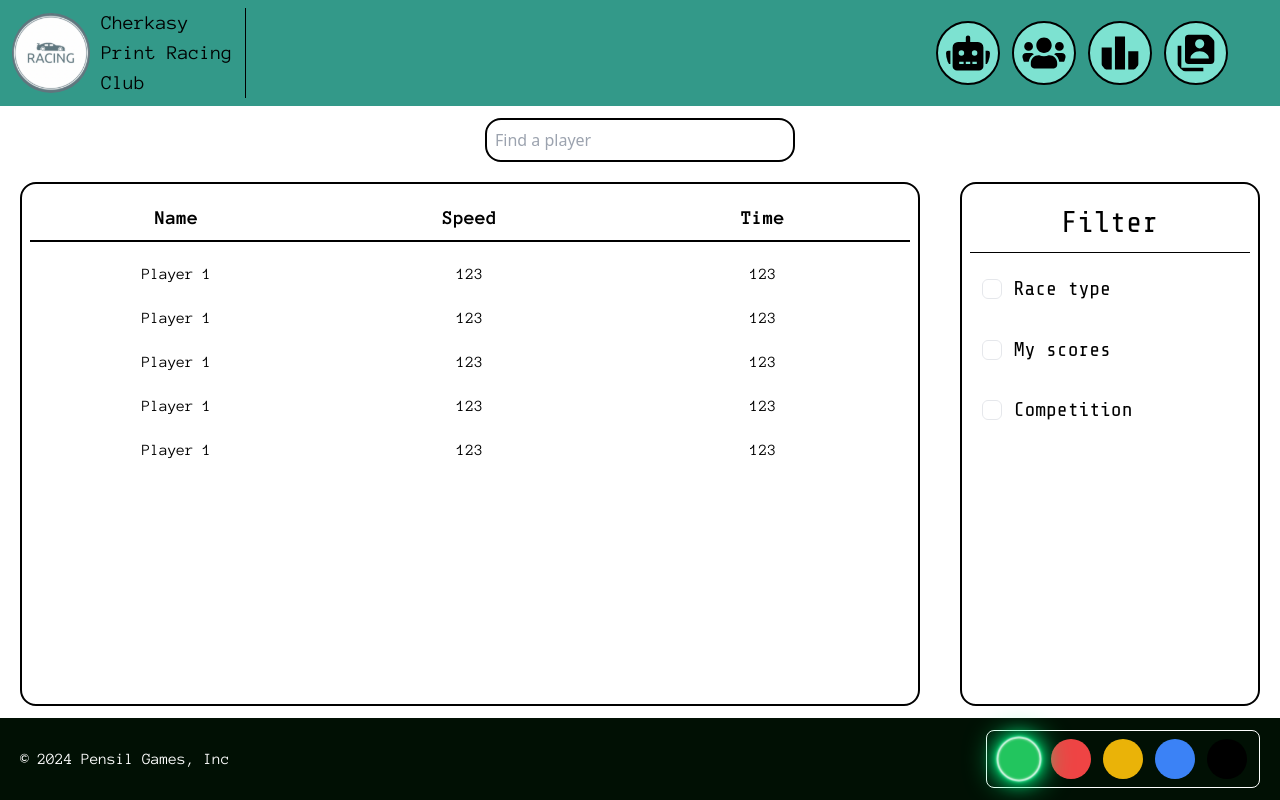
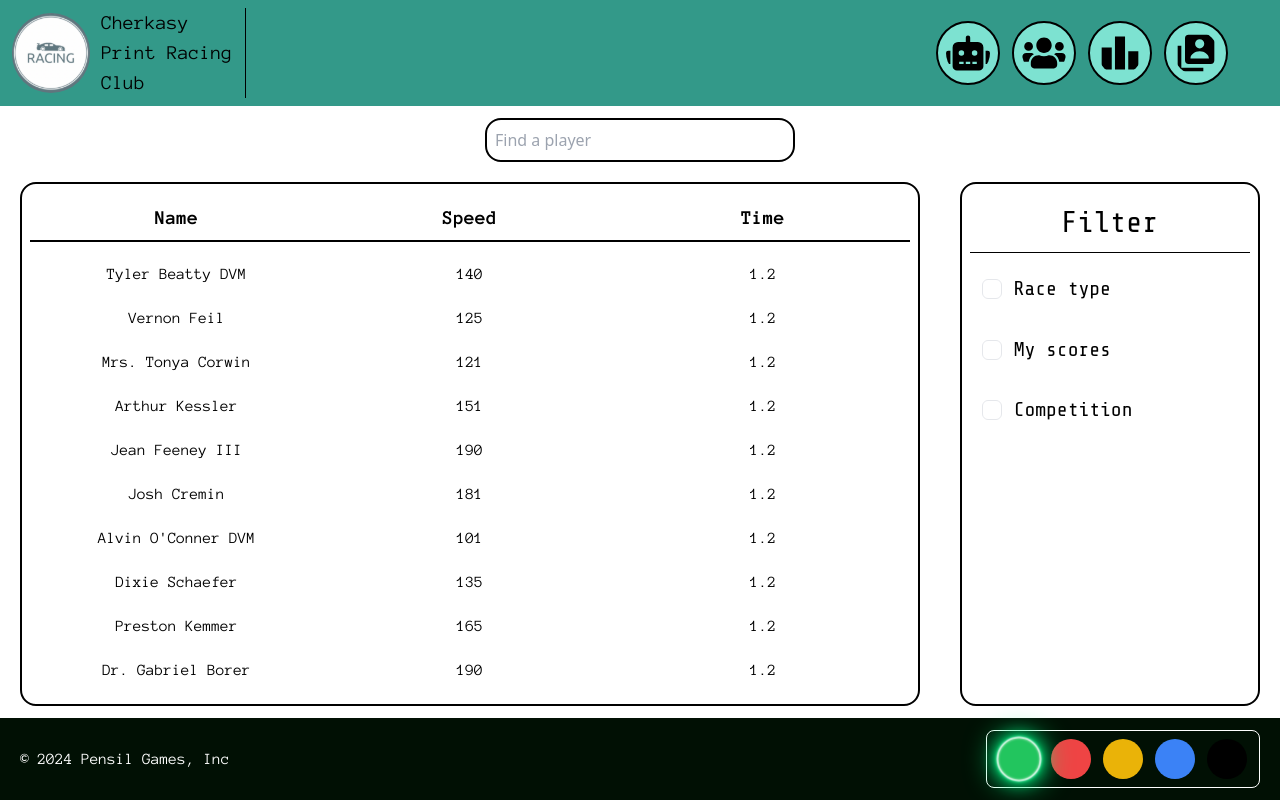
Before and after one commit to AlexTkCk/diploma_everlabs, a React (Create React App) app in the folder client/: page /leaderboard in a window 1280 px wide. Built offline with nearby package versions, Linux system fonts and the light colour scheme.

Commit message:
l-7-Leaderboard/1/added search for name in input row

```diff
--- a/client/src/components/Row.tsx
+++ b/client/src/components/Row.tsx
@@ -1,17 +1,20 @@
 import React from "react";
 
 type TRow = {
-  name: string;
-  speed: string;
-  time: string;
+  dataLB: {
+    id: number;
+    name: string;
+    speed: number;
+    time: number;
+  };
 };
 
-const Row: React.FC<TRow> = ({ name, speed, time }) => {
+const Row: React.FC<TRow> = ({ dataLB }) => {
   return (
     <div className="flex flex-row justify-around text-center">
-      <span className="w-1/3">{name}</span>
-      <span className="w-1/3">{speed}</span>
-      <span className="w-1/3">{time}</span>
+      <span className="w-1/3">{dataLB.name}</span>
+      <span className="w-1/3">{dataLB.speed}</span>
+      <span className="w-1/3">{dataLB.time}</span>
     </div>
   );
 };
--- /dev/null
+++ b/client/src/data/leaderboardData.json
@@ -0,0 +1,62 @@
+[
+  {
+    "id": 1,
+    "name": "Tyler Beatty DVM",
+    "speed": 140,
+    "time": 1.2
+  },
+  {
+    "id": 2,
+    "name": "Vernon Feil",
+    "speed": 125,
+    "time": 1.2
+  },
+  {
+    "id": 3,
+    "name": "Mrs. Tonya Corwin",
+    "speed": 121,
+    "time": 1.2
+  },
+  {
+    "id": 4,
+    "name": "Arthur Kessler",
+    "speed": 151,
+    "time": 1.2
+  },
+  {
+    "id": 5,
+    "name": "Jean Feeney III",
+    "speed": 190,
+    "time": 1.2
+  },
+  {
+    "id": 6,
+    "name": "Josh Cremin",
+    "speed": 181,
+    "time": 1.2
+  },
+  {
+    "id": 7,
+    "name": "Alvin O'Conner DVM",
+    "speed": 101,
+    "time": 1.2
+  },
+  {
+    "id": 8,
+    "name": "Dixie Schaefer",
+    "speed": 135,
+    "time": 1.2
+  },
+  {
+    "id": 9,
+    "name": "Preston Kemmer",
+    "speed": 165,
+    "time": 1.2
+  },
+  {
+    "id": 10,
+    "name": "Dr. Gabriel Borer",
+    "speed": 190,
+    "time": 1.2
+  }
+]
--- a/client/src/pages/LeaderBoard.tsx
+++ b/client/src/pages/LeaderBoard.tsx
@@ -1,10 +1,22 @@
-import React from "react";
+import React, { useState } from "react";
 import { pageVariants } from "../styles/variants";
 import { motion } from "framer-motion";
 import Row from "../components/Row";
 import Checkbox from "../components/CheckBox";
+import dataLB from "../data/leaderboardData.json";
 
 const LeaderBoard = () => {
+  const [data, setData] = useState(dataLB);
+  const [searchData, setSearchData] = useState("");
+
+  const handleSearch = (e: any) => {
+    setSearchData(e.target.value);
+  };
+
+  const filteredData = data.filter((player) =>
+    player.name.toLowerCase().includes(searchData.toLowerCase())
+  );
+
   return (
     <motion.div
       className={"grow overflow-y-hidden flex flex-col px-5 py-3"}
@@ -15,7 +27,8 @@ const LeaderBoard = () => {
     >
       <input
         placeholder="Find a player"
-        type="search"
+        type="text"
+        onChange={handleSearch}
         className="w-1/4 p-2 mx-auto mb-5 border-2 border-black rounded-2xl"
       />
       <div className="flex flex-row gap-10 w-full grow font-secondary min-h-0">
@@ -33,11 +46,14 @@ const LeaderBoard = () => {
           >
             <div className={"h-[3000px] flex flex-col gap-5"}>
               <hr className="border-black" />
-              <Row name={"Player 1"} speed={"123"} time={"123"} />
-              <Row name={"Player 1"} speed={"123"} time={"123"} />
-              <Row name={"Player 1"} speed={"123"} time={"123"} />
-              <Row name={"Player 1"} speed={"123"} time={"123"} />
-              <Row name={"Player 1"} speed={"123"} time={"123"} />
+              {/* {data.length ? (
+                data.map((dataLB) => <Row key={dataLB.id} dataLB={dataLB} />)
+              ) : (
+                <p>No data</p>
+              )} */}
+              {filteredData.map((player) => (
+                <Row key={player.id} dataLB={player} />
+              ))}
             </div>
           </div>
         </div>
```
